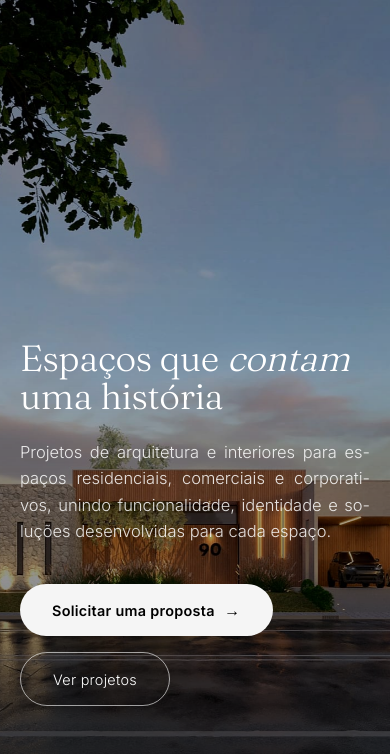
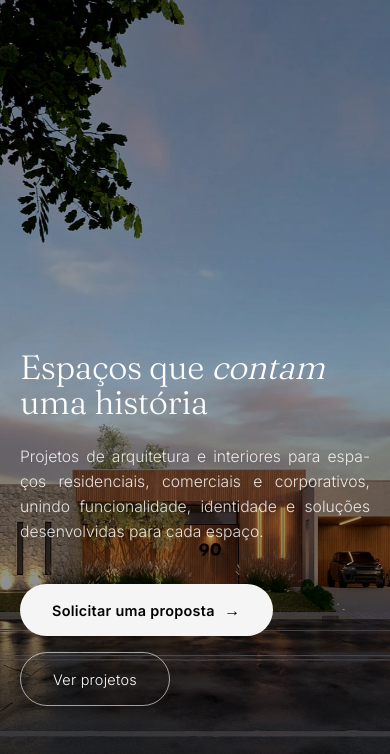
Before and after one commit to vitoriaduarte99/VD, a website built with Vite: page index.html in a window 390 px wide. Shown: the part 90-844 px from the top of the page. Built offline with nearby package versions, Linux system fonts and the light colour scheme.

Commit message:
Ajusta tipografia da capa e portfolio mobile

```diff
--- a/src/styles/main.css
+++ b/src/styles/main.css
@@ -2397,11 +2397,11 @@ html:not(.floats-on):has(.hero) .reviews-float {
   }
 
   .hero__title {
-    font-size: clamp(2.05rem, 9.3vw, 2.4rem);
+    font-size: clamp(1.95rem, 8.6vw, 2.2rem);
   }
 
   .hero__subtitle {
-    font-size: 1.03rem;
+    font-size: 0.98rem;
   }
 
   /* Centraliza os CTAs no mobile; apenas os botões da capa principal mantêm o alinhamento original. */
@@ -2544,6 +2544,7 @@ html:not(.floats-on):has(.hero) .reviews-float {
 
   .projetos__grid {
     grid-template-columns: repeat(2, 1fr);
+    margin-top: 1.75rem;
   }
 
   /* No celular, o bloco da arquiteta mostra o texto primeiro e a foto depois (igual ao do escritório) */
```
